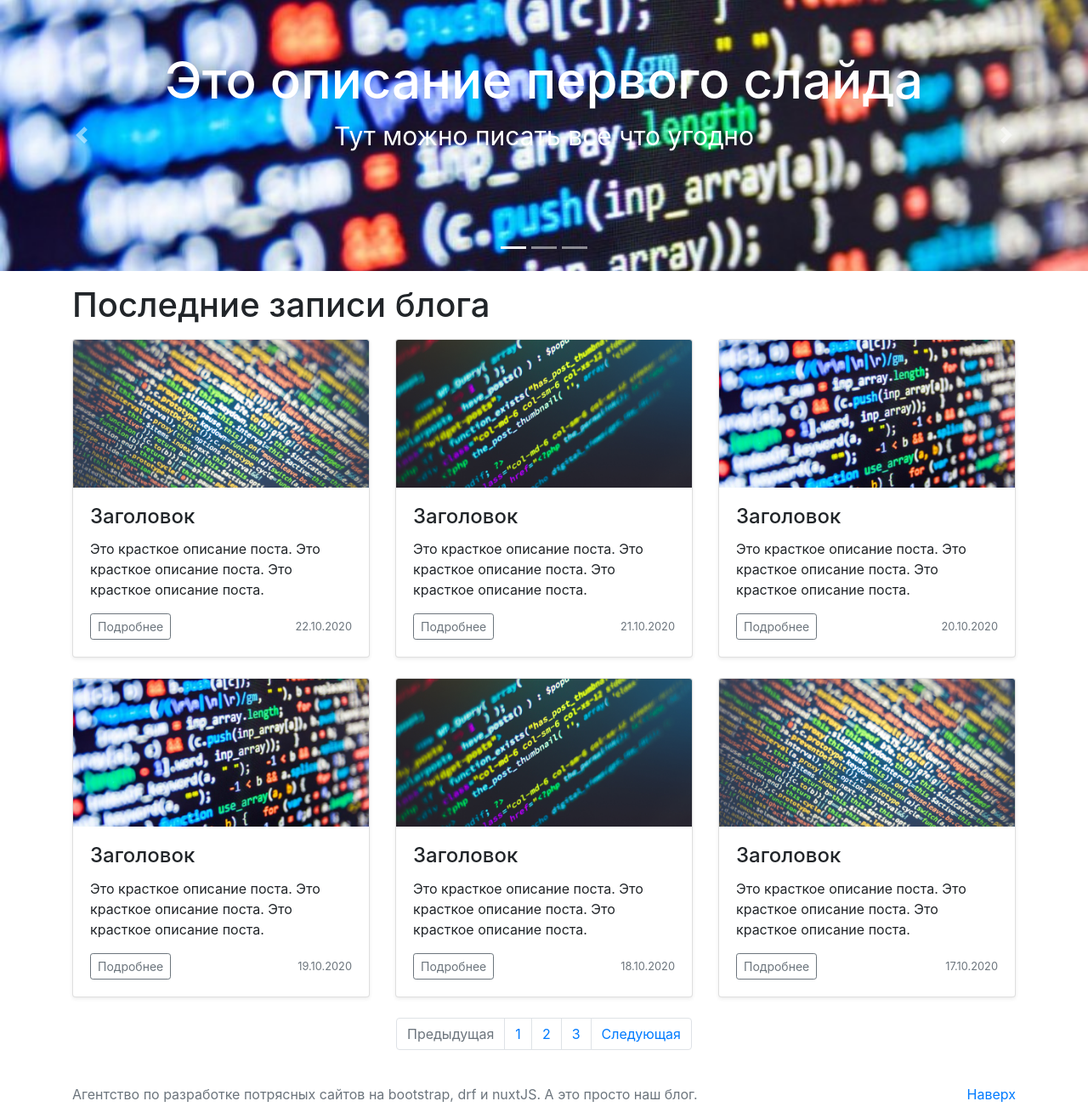
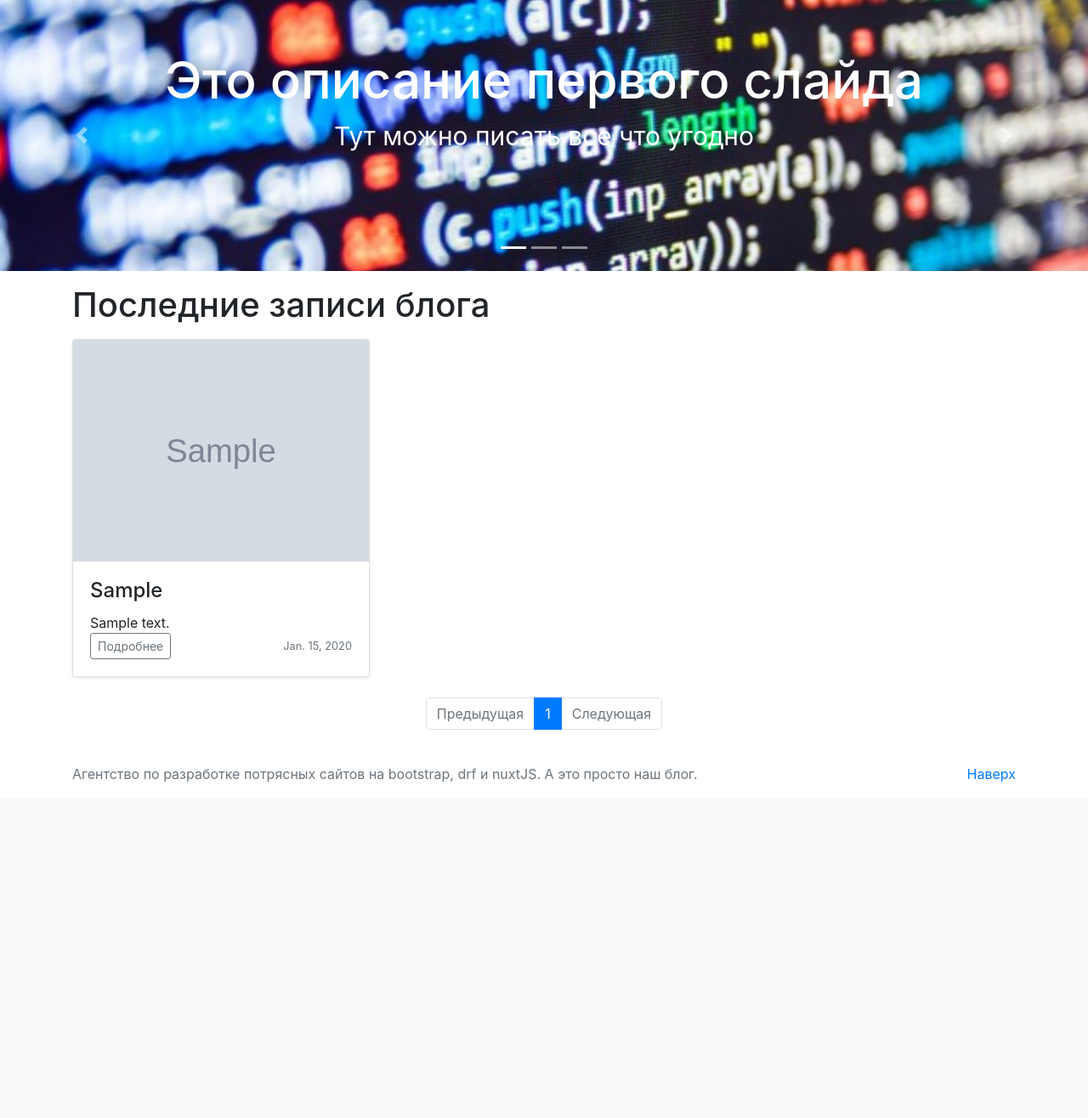
Before and after one commit to tsyganno/blog, a Django app: page / in a window 1280 px wide. Shown: the part 59-1375 px from the top of the page at 85% size. After the commit the page ends 979 px from the top, so only its background shows below. Run offline with Django 3.2, Linux system fonts and the light colour scheme; tables that the repository leaves empty hold one stand-in row (values such as "Sample post"); grey boxes marked "Sample" are stand-in pictures; some libraries are stand-ins or nearby versions.

Commit message:
add pagination

```diff
--- a/myblog/templates/myblog/home.html
+++ b/myblog/templates/myblog/home.html
@@ -1,7 +1,6 @@
 {% extends 'myblog/base.html' %}
 {% load static %}
 {% block title %}Главная страница моего блога{% endblock %}
-
 
 {% block header %}
     {% include 'myblog/slider.html' %}
@@ -11,97 +10,23 @@
     <div class="container">
       <h1 class="my-3">Последние записи блога</h1>
       <div class="row">
+        {% for post in page_obj %}
         <div class="col-md-4">
           <div class="card mb-4 shadow-sm">
-            <img src="{% static 'myblog/img/third_img (1).jpg' %}" alt="" class="card-img-top">
+            <img src="media/{{ post.image }}" alt="" class="card-img-top">
             <div class="card-body">
-              <h4 class="card-title">Заголовок</h4>
-              <p class="card-text">Это красткое описание поста. Это красткое описание поста. Это красткое описание поста. </p>
+              <h4 class="card-title">{{ post.h1 }}</h4>
+              {{ post.description|safe|truncatechars:100 }}
               <div class="d-flex justify-content-between align-items-center">
                 <div class="btn-group">
                   <a href="#" class="btn btn-sm btn-outline-secondary">Подробнее</a>
                 </div>
-                <small class="text-muted">22.10.2020</small>
+                <small class="text-muted">{{ post.created_at }}</small>
               </div>
             </div>
           </div>
         </div>
-        <div class="col-md-4">
-          <div class="card mb-4 shadow-sm">
-            <img src="{% static 'myblog/img/second_image (1).jpg' %}" alt="" class="card-img-top">
-            <div class="card-body">
-              <h4 class="card-title">Заголовок</h4>
-              <p class="card-text">Это красткое описание поста. Это красткое описание поста. Это красткое описание поста. </p>
-              <div class="d-flex justify-content-between align-items-center">
-                <div class="btn-group">
-                  <a href="#" class="btn btn-sm btn-outline-secondary">Подробнее</a>
-                </div>
-                <small class="text-muted">21.10.2020</small>
-              </div>
-            </div>
-          </div>
-        </div>
-        <div class="col-md-4">
-          <div class="card mb-4 shadow-sm">
-            <img src="{% static 'myblog/img/first_img (1).jpg' %}" alt="" class="card-img-top">
-            <div class="card-body">
-            <h4 class="card-title">Заголовок</h4>
-            <p class="card-text">Это красткое описание поста. Это красткое описание поста. Это красткое описание поста. </p>
-              <div class="d-flex justify-content-between align-items-center">
-                <div class="btn-group">
-                  <a href="#" class="btn btn-sm btn-outline-secondary">Подробнее</a>
-                </div>
-                <small class="text-muted">20.10.2020</small>
-              </div>
-            </div>
-          </div>
-        </div>
-
-        <div class="col-md-4">
-          <div class="card mb-4 shadow-sm">
-            <img src="{% static 'myblog/img/first_img (1).jpg' %}" alt="" class="card-img-top">
-            <div class="card-body">
-              <h4 class="card-title">Заголовок</h4>
-              <p class="card-text">Это красткое описание поста. Это красткое описание поста. Это красткое описание поста. </p>
-              <div class="d-flex justify-content-between align-items-center">
-                <div class="btn-group">
-                  <a href="#" class="btn btn-sm btn-outline-secondary">Подробнее</a>
-                </div>
-                <small class="text-muted">19.10.2020</small>
-              </div>
-            </div>
-          </div>
-        </div>
-        <div class="col-md-4">
-          <div class="card mb-4 shadow-sm">
-            <img src="{% static 'myblog/img/second_image (1).jpg' %}" alt="" class="card-img-top">
-            <div class="card-body">
-              <h4 class="card-title">Заголовок</h4>
-              <p class="card-text">Это красткое описание поста. Это красткое описание поста. Это красткое описание поста. </p>
-              <div class="d-flex justify-content-between align-items-center">
-                <div class="btn-group">
-                  <a href="#" class="btn btn-sm btn-outline-secondary">Подробнее</a>
-                </div>
-                <small class="text-muted">18.10.2020</small>
-              </div>
-            </div>
-          </div>
-        </div>
-        <div class="col-md-4">
-          <div class="card mb-4 shadow-sm">
-            <img src="{% static 'myblog/img/third_img (1).jpg' %}" alt="" class="card-img-top">
-            <div class="card-body">
-              <h4 class="card-title">Заголовок</h4>
-              <p class="card-text">Это красткое описание поста. Это красткое описание поста. Это красткое описание поста. </p>
-              <div class="d-flex justify-content-between align-items-center">
-                <div class="btn-group">
-                  <a href="#" class="btn btn-sm btn-outline-secondary">Подробнее</a>
-                </div>
-                <small class="text-muted">17.10.2020</small>
-              </div>
-            </div>
-          </div>
-        </div>
+        {% endfor %}
       </div>
     </div>
 {% endblock %}
@@ -109,15 +34,27 @@
 {% block pagination %}
     <nav aria-label="Paginate me">
       <ul class="pagination justify-content-center">
+        {% if page_obj.has_previous %}
+          <a class="page-link" href="?page={{ page_obj.previous_page_number }}" tabindex="-1">Предыдущая</a>
+        {% else %}
         <li class="page-item disabled">
-          <a class="page-link" href="#" tabindex="-1">Предыдущая</a>
+          <a class="page-link disabled" href="#" tabindex="-1">Предыдущая</a>
         </li>
-        <li class="page-item"><a class="page-link" href="#">1</a></li>
-        <li class="page-item"><a class="page-link" href="#">2</a></li>
-        <li class="page-item"><a class="page-link" href="#">3</a></li>
-        <li class="page-item">
-          <a class="page-link" href="#">Следующая</a>
-        </li>
+        {% endif %}
+        {% for i in page_obj.paginator.page_range %}
+        {% if i == page_obj.number %}
+          <li class="page-item active"><a class="page-link" href="?page={{ i }}">{{ i }}</a></li>
+        {% else %}
+          <li class="page-item"><a class="page-link" href="?page={{ i }}">{{ i }}</a></li>
+        {% endif %}
+        {% endfor %}
+        {% if page_obj.has_next %}
+          <a class="page-link" href="?page={{ page_obj.next_page_number }}">Следующая</a>
+        {% else %}
+          <li class="page-item disabled">
+            <a class="page-link" href="#">Следующая</a>
+          </li>
+        {% endif %}
       </ul>
     </nav>
     <br>
--- a/myblog/views.py
+++ b/myblog/views.py
@@ -1,13 +1,19 @@
 from django.shortcuts import render
 from django.views import View
 from .models import Post
+from django.core.paginator import Paginator
 
 
 class MainView(View):
     def get(self, request, *args, **kwargs):
         posts = Post.objects.all()
+        paginator = Paginator(posts, 6)
+
+        page_number = request.GET.get('page')
+        page_obj = paginator.get_page(page_number)
+
         return render(request, 'myblog/home.html', context={
-            'posts': posts
+            'page_obj': page_obj
         })
 
 
```
Also changed, not shown: media/5ed6321c02e8bd2c1c36df52.jpg (added).
